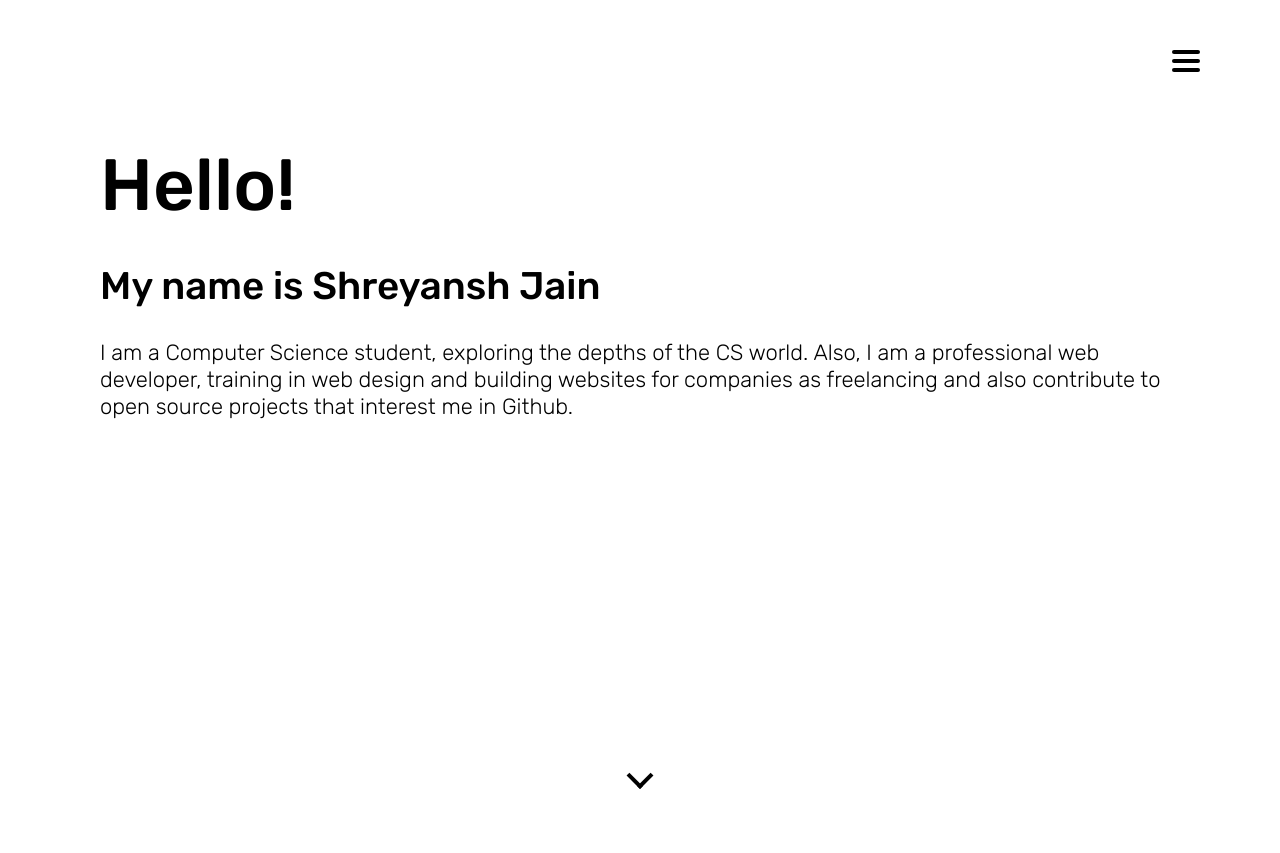
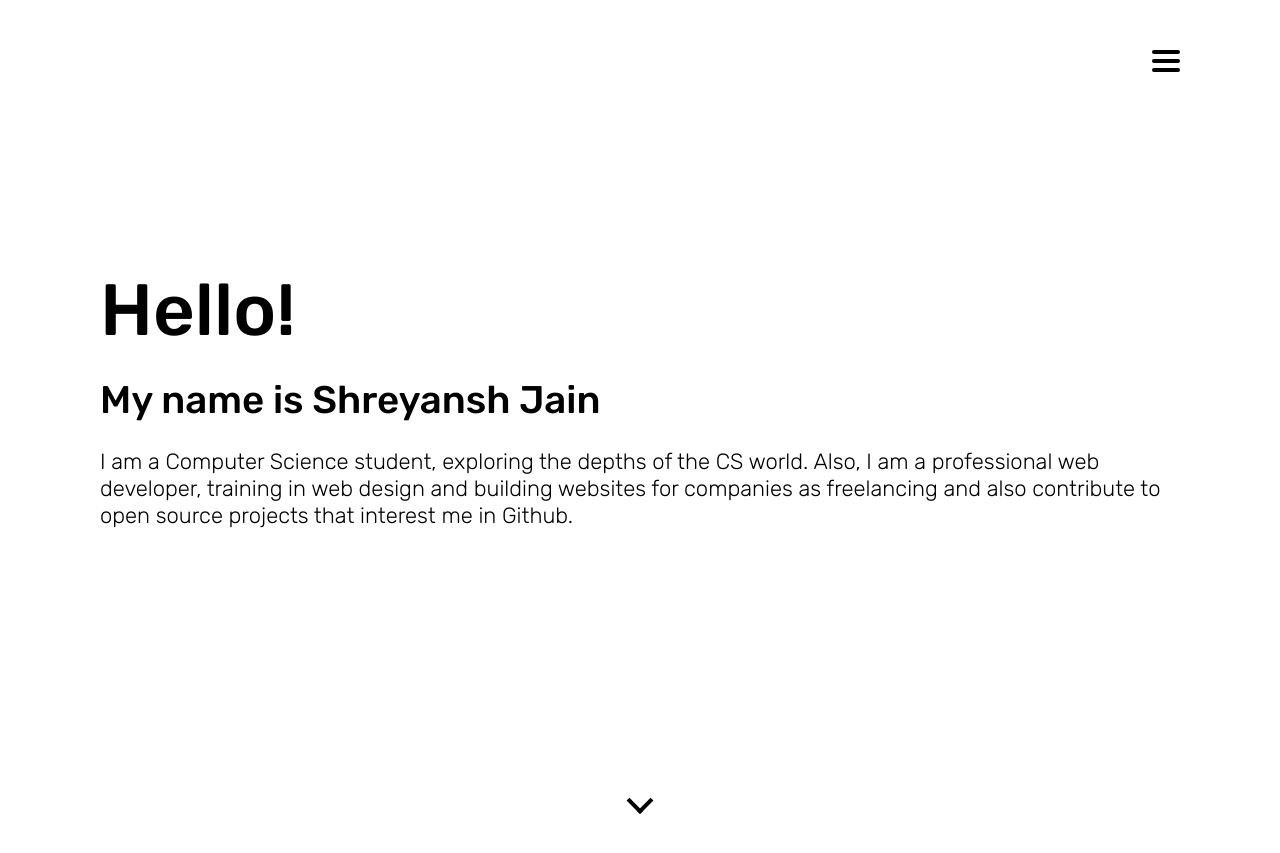
Before and after one commit to sudoshreyansh/sudoshreyansh.github.io, a Jekyll site: the page built from about.md, in a window 1280 px wide. Shown: the top 853 px of the page. Built offline with Jekyll 4.4.1, drawn with Linux system fonts in a browser that asks for light colours.

Commit message:
responsive

```diff
--- a/_includes/header.html
+++ b/_includes/header.html
@@ -3,6 +3,7 @@
             <div class="menu-hamburger_before"></div>
             <div class="menu-hamburger_middle"></div>
             <div class="menu-hamburger_after"></div>
+        </div>
     </div>
     <div class="navigation-menu">
         <ul>
@@ -12,4 +13,3 @@
             <li><a href="">Adventure</a></li><br>
         </ul>
     </div>
-    </div>
--- a/_layouts/custom.html
+++ b/_layouts/custom.html
@@ -4,6 +4,8 @@
     <meta name="viewport" content="width=device-width, initial-scale=1.0">
     <title>{{page.title}} | Sudo Shreyansh</title>
     <link rel="stylesheet" type="text/css" href="./../style/style.css">
+    <link rel="stylesheet" type="text/css" href="./../style/header.css">
+    <link rel="stylesheet" type="text/css" href="./../style/global.css">
     <link href="https://fonts.googleapis.com/css2?family=Rubik:wght@300;400;500&display=swap" rel="stylesheet">
 </head>
 <body>
--- a/about.md
+++ b/about.md
@@ -5,10 +5,12 @@
 ---
 
 <div class="hero-slide">
-            <h1 class="hero-content--main">Hello!</h1>
-            <h4 class="hero-content--sub">My name is Shreyansh Jain</h4>
-            <p>
-                I am a Computer Science student, exploring the depths of the CS world. Also, I am a professional web developer, training in web design and building websites for companies as freelancing and also contribute to open source projects that interest me in Github.
-            </p>
+            <div class="hero-content">
+                <h1 class="hero-content--main">Hello!</h1>
+                <h4 class="hero-content--sub">My name is Shreyansh Jain</h4>
+                <p>
+                    I am a Computer Science student, exploring the depths of the CS world. Also, I am a professional web developer, training in web design and building websites for companies as freelancing and also contribute to open source projects that interest me in Github.
+                </p>
+            </div>
             <a href="#intro" class="slide-icon noa"></a>
         </div>
--- a/script/script.js
+++ b/script/script.js
@@ -1,10 +1,13 @@
 let hamburger = document.getElementsByClassName('menu-hamburger_wrapper')[0];
+let navMenu = document.getElementsByClassName('navigation-menu')[0];
 hamburger.addEventListener('click', toggleMenu);
 
 function toggleMenu(event) {
-    if ( hamburger.classList.contains('pressed') ) {
+    if ( navMenu.classList.contains('active') ) {
+        navMenu.classList.remove('active');
         hamburger.classList.remove('pressed');
     } else {
+        navMenu.classList.add('active');
         hamburger.classList.add('pressed');
     }
 }
--- /dev/null
+++ b/style/global.css
@@ -0,0 +1,118 @@
+* {
+    box-sizing:border-box;
+    padding:0;
+    margin:0;
+}
+
+body {
+    font-size:18px;
+    font-family: Rubik;
+    font-weight:300;
+    scroll-behavior: smooth;
+    padding:0 20px;
+}
+
+h1,h2, h3, h4, h5 {
+    font-weight:500;
+    margin-bottom:30px;
+    margin-top:35px;
+}
+
+h1 {
+    font-size:3.0em;
+}
+
+h2 {
+    font-size:2.5em;
+}
+
+h3 {
+    font-size:2.0em;
+}
+
+h4 {
+    font-size:1.5em;
+}
+
+h5 {
+    font-size:1.5em;
+}
+
+a:not(.noa) {
+    display:inline-block;
+    color:black;
+    text-decoration: none;
+    padding:0px 5px;
+    font-weight:400;
+    position: relative;
+}
+
+a:not(.noa):after {
+    content: "";
+    display:block;
+    position:absolute;
+    background-color: #5fff88;
+    opacity:0.6;
+    left:0;
+    right:0;
+    top:60%;
+    bottom:0;
+    z-index:-1;
+    transition:top 0.4s;
+}
+
+a:not(.noa):hover:after {
+    top:0;
+}
+
+img {
+    display:block;
+    margin:auto;
+}
+
+p {
+    margin-bottom:15px;
+}
+
+::-webkit-scrollbar {
+    background-color:white;
+    width:10px;
+}
+
+::-webkit-scrollbar-thumb {
+    background-color: black;
+    border-radius:10px;
+}
+
+@media (min-width:600px) {
+    body {
+        font-size:22px;
+        padding:0 100px;
+    }
+
+    h1,h2, h3, h4, h5 {
+        font-weight:500;
+        margin-bottom:30px;
+        margin-top:35px;
+    }
+
+    h1 {
+        font-size:3.3em;
+    }
+
+    h2 {
+        font-size:2.5em;
+    }
+
+    h3 {
+        font-size:2.0em;
+    }
+
+    h4 {
+        font-size:1.75em;
+    }
+
+    h5 {
+        font-size:1.5em;
+    }
+}
--- /dev/null
+++ b/style/header.css
@@ -0,0 +1,86 @@
+.header {
+    padding:17px 20px;
+    display:flex;
+    flex-flow:row wrap;
+    justify-content: flex-end;
+    position:absolute;
+    left:0;
+    top:0;
+    right:0;
+}
+
+.menu-hamburger_wrapper {
+    width:28px;
+    height:22px;
+    display:flex;
+    flex-flow:column wrap;
+    justify-content: space-between;
+    position:relative;
+    z-index:6;
+    cursor: pointer;
+}
+
+.menu-hamburger_before, .menu-hamburger_middle, .menu-hamburger_after {
+    width:100%;
+    height:4px;
+    background-color: black;
+    border-radius:3px;
+    transition: all 0.5s;
+}
+
+.menu-hamburger_middle {
+    transform-origin: 0 0;
+    transition: all 0.2s;
+}
+
+.pressed.menu-hamburger_wrapper .menu-hamburger_middle {
+    transform:scaleX(0);
+}
+
+.pressed.menu-hamburger_wrapper .menu-hamburger_before {
+    transform:rotate(45deg) translate(6px, 3px);
+}
+
+.pressed.menu-hamburger_wrapper .menu-hamburger_after {
+    transform:rotate(-45deg) translate(9px, -7px);
+}
+
+.navigation-menu {
+    position: absolute;
+    top:0;
+    bottom:0;
+    left:0;
+    right:100vw;
+    background-color:white;
+    transition: all 0.7s;
+    overflow: hidden;
+    z-index:5;
+}
+
+.navigation-menu.active {
+    right:0;
+}
+
+.navigation-menu ul {
+    display:inline-block;
+    list-style-type: none;
+    position:absolute;
+    left:50vw;
+    top:50vh;
+    transform:translate(-50%, -60%);
+    text-align:center;
+}
+
+.navigation-menu li {
+    display:inline-block;
+    padding:5px 0px;
+    font-size:2em;
+}
+
+
+@media (min-width:600px) {
+
+    .header {
+        padding:50px 100px;
+    }
+}
--- a/style/style.css
+++ b/style/style.css
@@ -1,169 +1,21 @@
-* {
-    box-sizing:border-box;
-    padding:0;
-    margin:0;
-}
-
-:root {
-    font-size:14px;
-    font-family: Rubik;
-    font-weight:300;
-    scroll-behavior: smooth;
-}
-
-h1,h2, h3, h4, h5 {
-    font-weight:500;
-    margin-bottom:30px;
-    margin-top:35px;
-}
-
-h1 {
-    font-size:3.3em;
-}
-
-h2 {
-    font-size:2.5em;
-}
-
-h3 {
-    font-size:2.0em;
-}
-
-h4 {
-    font-size:1.75em;
-}
-
-h5 {
-    font-size:1.5em;
-}
-
-a:not(.noa) {
-    display:inline-block;
-    color:black;
-    text-decoration: none;
-    padding:0px 5px;
-    font-weight:400;
-    position: relative;
-}
-
-a:not(.noa):after {
-    content: "";
-    display:block;
+.hero-content {
     position:absolute;
-    background-color: #5fff88;
-    opacity:0.6;
-    left:0;
-    right:0;
-    top:60%;
-    bottom:0;
-    z-index:-1;
-    transition:top 0.4s;
-}
-
-a:not(.noa):hover:after {
-    top:0;
-}
-
-img {
-    display:block;
-    margin:auto;
-}
-
-p {
-    margin-bottom:15px;
-}
-
-.header {
-    padding:17px 20px;
-    display:flex;
-    flex-flow:row wrap;
-    justify-content: flex-end;
-}
-
-.menu-hamburger_wrapper {
-    width:28px;
-    height:22px;
-    display:flex;
-    flex-flow:column wrap;
-    justify-content: space-between;
-    position:relative;
-    z-index:2;
-    cursor: pointer;
-}
-
-.menu-hamburger_before, .menu-hamburger_middle, .menu-hamburger_after {
-    width:100%;
-    height:4px;
-    background-color: black;
-    border-radius:3px;
-    transition: all 0.5s;
-}
-
-.menu-hamburger_middle {
-    transform-origin: 0 0;
-    transition: all 0.2s;
-}
-
-.pressed.menu-hamburger_wrapper .menu-hamburger_middle {
-    transform:scaleX(0);
-}
-
-.pressed.menu-hamburger_wrapper .menu-hamburger_before {
-    transform:rotate(45deg) translate(6px, 3px);
-}
-
-.pressed.menu-hamburger_wrapper .menu-hamburger_after {
-    transform:rotate(-45deg) translate(9px, -7px);
-}
-
-.navigation-menu {
-    position: absolute;
-    top:0;
-    bottom:0;
-    left:0;
-    right:100vw;
-    background-color:white;
-    transition: all 0.7s;
-    overflow: hidden;
-    z-index:1;
-}
-
-.pressed.menu-hamburger_wrapper + .navigation-menu {
-    right:0;
-}
-
-.navigation-menu ul {
-    display:inline-block;
-    list-style-type: none;
-    position:absolute;
-    left:50vw;
-    top:50vh;
-    transform:translate(-50%, -70%);
-    text-align:center;
-}
-
-.navigation-menu li {
-    display:inline-block;
-    padding:5px 0px;
-    font-size:2rem;
-}
-
-.content {
-    padding:30px 20px;
+    top:45%;
+    transform:translateY(-50%);
 }
 
 .hero-content--main {
-    margin-bottom:35px;
+    margin-bottom:calc(15px + 2.5vw);
     margin-top:0px;
 }
 
 .hero-content--sub {
-    margin-bottom:30px;
+    margin-bottom:calc(12px + 2.5vw);
     margin-top:0px;
 }
 
 .hero-slide {
-    height:calc(90vh - 122px);
+    height:100vh;
     position:relative;
 }
 
@@ -171,11 +23,10 @@
     width:38px;
     height:50px;
     position:absolute;
-    bottom:20px;
+    bottom:10%;
     left:50%;
-    transform:translateX(-50%);
+    transform:translate(-50%, 50%);
     display:block;
-
 }
 
 .slide-icon::after, .slide-icon::before {
@@ -201,32 +52,17 @@
     transform:rotate(-45deg);
 }
 
-::-webkit-scrollbar {
-    background-color:white;
-    width:10px;
-}
+@media (min-width:600px) {
 
-::-webkit-scrollbar-thumb {
-    background-color: black;
-    border-radius:10px;
-}
-
-#intro {
-    width:100%;
-    height:100vh;
-    background-color:grey;
-}
-
-@media (min-width:600px) {
-    :root {
-        font-size:22px;
+    .header {
+        padding:50px 100px;
     }
 
-    .header {
-        padding:50px 80px;
+    .hero-content--main {
+        margin-bottom:calc(18px + 0.5vw);
     }
 
-    .content {
-        padding:20px 100px 50px;
+    .hero-content--sub {
+        margin-bottom:calc(18px + 0.5vw);
     }
 }
```
Lines whose indentation alone changed are shown as unchanged.
